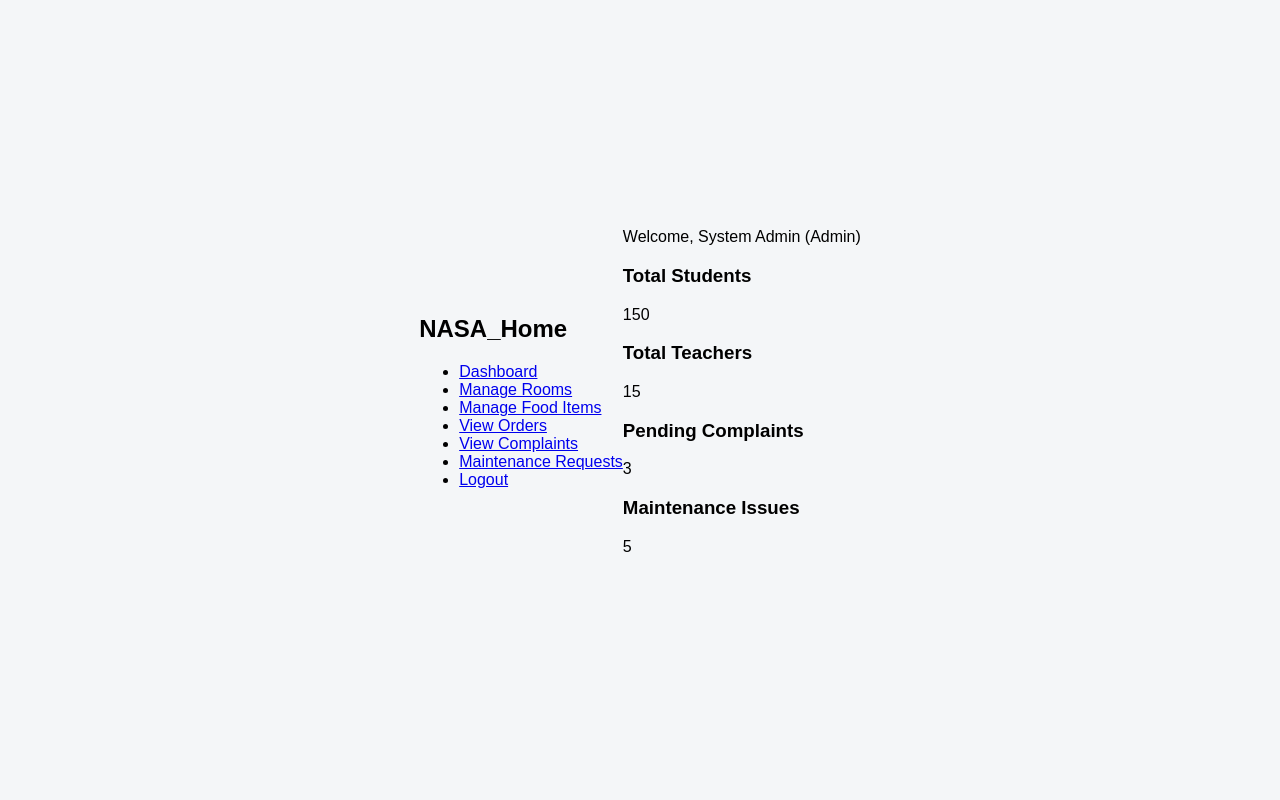
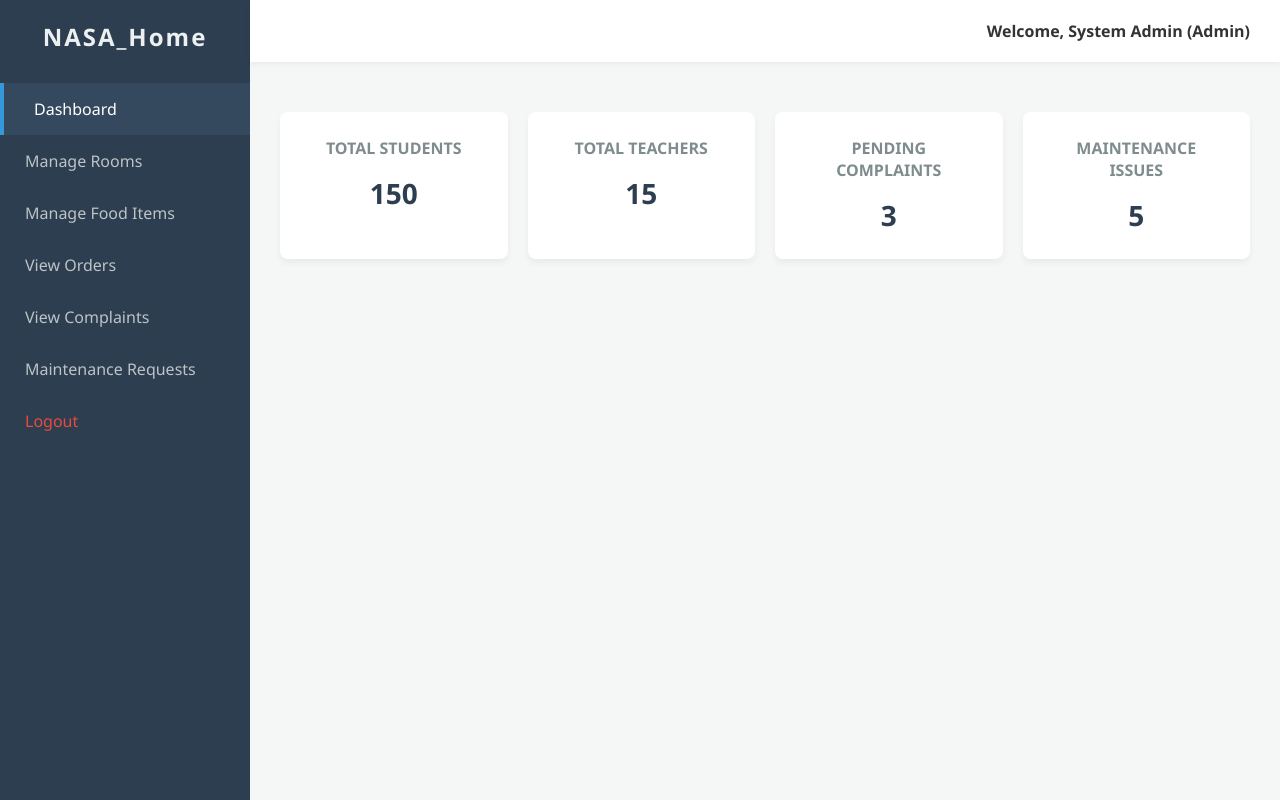
Before and after one commit to tamzid1103/Py_Hostel, a Flask app: page /admin in a window 1280 px wide. Run offline with Flask 3, Linux system fonts and the light colour scheme; a user stored in the database is signed in.

Commit message:
worked till basic operations

```diff
--- a/app.py
+++ b/app.py
@@ -12,7 +12,7 @@ socketio = SocketIO(app)
 # Database connection details
 DB_HOST = 'localhost'
 DB_USER = 'root'
-DB_PASSWORD = ''
+DB_PASSWORD = 'alu potol'
 DB_NAME = 'nasa_home'
 
 
--- a/static/css/style.css
+++ b/static/css/style.css
@@ -1,56 +1,225 @@
-body {
-    font-family: Arial, sans-serif;
-    background-color: #f4f6f8;
+/* Base Styles */
+* {
     margin: 0;
     padding: 0;
+    box-sizing: border-box;
+}
+
+body {
+    font-family: 'Segoe UI', Tahoma, Geneva, Verdana, sans-serif;
+    background-color: #f4f7f6;
+    color: #333;
+    display: flex;
+    min-height: 100vh;
+}
+
+/* Login/Register Container */
+.login-body {
     display: flex;
     justify-content: center;
     align-items: center;
-    height: 100vh;
+    width: 100%;
 }
 
 .login-container {
     background: #fff;
-    padding: 30px;
-    border-radius: 8px;
-    box-shadow: 0 4px 6px rgba(0, 0, 0, 0.1);
-    width: 300px;
+    padding: 40px;
+    border-radius: 10px;
+    box-shadow: 0 10px 25px rgba(0, 0, 0, 0.1);
+    width: 350px;
     text-align: center;
+    margin: auto;
 }
 
 .login-container h2 {
-    margin-bottom: 20px;
+    margin-bottom: 25px;
+    color: #2c3e50;
+    font-weight: 600;
 }
 
 .form-group {
-    margin-bottom: 15px;
+    margin-bottom: 20px;
     text-align: left;
 }
 
 .form-group label {
     display: block;
-    margin-bottom: 5px;
+    margin-bottom: 8px;
+    font-weight: 500;
+    color: #555;
 }
 
-.form-group input {
+.form-group input,
+.form-group select {
     width: 100%;
-    padding: 10px;
+    padding: 12px;
     border: 1px solid #ccc;
-    border-radius: 4px;
-    box-sizing: border-box;
+    border-radius: 6px;
+    transition: border-color 0.3s ease;
+}
+
+.form-group input:focus,
+.form-group select:focus {
+    border-color: #3498db;
+    outline: none;
 }
 
 .btn {
     width: 100%;
-    padding: 10px;
-    background-color: #007bff;
+    padding: 12px;
+    background-color: #3498db;
     color: #fff;
     border: none;
-    border-radius: 4px;
+    border-radius: 6px;
+    font-size: 16px;
+    font-weight: bold;
     cursor: pointer;
-    transition: background-color 0.3s;
+    transition: background-color 0.3s ease, transform 0.1s ease;
 }
 
 .btn:hover {
-    background-color: #0056b3;
+    background-color: #2980b9;
+    transform: translateY(-2px);
 }
+
+.btn:active {
+    transform: translateY(0);
+}
+
+.flashes {
+    list-style-type: none;
+    padding: 0;
+    margin-bottom: 20px;
+}
+
+.flashes li {
+    background-color: #e74c3c;
+    color: white;
+    padding: 10px;
+    border-radius: 5px;
+    margin-bottom: 10px;
+}
+
+/* Dashboard Layout */
+.sidebar {
+    width: 250px;
+    background-color: #2c3e50;
+    color: #fff;
+    display: flex;
+    flex-direction: column;
+    padding-top: 20px;
+}
+
+.sidebar h2 {
+    text-align: center;
+    margin-bottom: 30px;
+    letter-spacing: 2px;
+    color: #ecf0f1;
+}
+
+.sidebar ul {
+    list-style: none;
+}
+
+.sidebar ul li {
+    width: 100%;
+}
+
+.sidebar ul li a {
+    display: block;
+    color: #bdc3c7;
+    text-decoration: none;
+    padding: 15px 25px;
+    transition: background-color 0.3s ease, padding-left 0.3s ease;
+}
+
+.sidebar ul li a:hover,
+.sidebar ul li a.active {
+    background-color: #34495e;
+    color: #fff;
+    padding-left: 30px;
+    border-left: 4px solid #3498db;
+}
+
+.sidebar ul li a.text-danger {
+    color: #e74c3c;
+}
+
+.sidebar ul li a.text-danger:hover {
+    background-color: #c0392b;
+    color: white;
+    border-left: 4px solid #e74c3c;
+}
+
+.main-content {
+    flex: 1;
+    display: flex;
+    flex-direction: column;
+}
+
+header {
+    background-color: #fff;
+    box-shadow: 0 2px 5px rgba(0, 0, 0, 0.05);
+    padding: 20px 30px;
+    display: flex;
+    justify-content: flex-end;
+    align-items: center;
+}
+
+.user-info {
+    font-weight: 600;
+    color: #333;
+}
+
+.content {
+    padding: 30px;
+    flex: 1;
+}
+
+/* Dashboard Cards */
+.dashboard-cards {
+    display: grid;
+    grid-template-columns: repeat(auto-fill, minmax(200px, 1fr));
+    gap: 20px;
+    margin-top: 20px;
+}
+
+.card {
+    background-color: #fff;
+    border-radius: 8px;
+    padding: 25px;
+    box-shadow: 0 4px 6px rgba(0, 0, 0, 0.05);
+    text-align: center;
+    transition: transform 0.3s ease, box-shadow 0.3s ease;
+}
+
+.card:hover {
+    transform: translateY(-5px);
+    box-shadow: 0 8px 15px rgba(0, 0, 0, 0.1);
+}
+
+.card h3 {
+    margin-bottom: 15px;
+    color: #7f8c8d;
+    font-size: 16px;
+    text-transform: uppercase;
+}
+
+.card p {
+    font-size: 28px;
+    font-weight: bold;
+    color: #2c3e50;
+}
+
+.mt-3 {
+    margin-top: 15px;
+}
+
+a {
+    color: #3498db;
+    text-decoration: none;
+}
+
+a:hover {
+    text-decoration: underline;
+}
```
